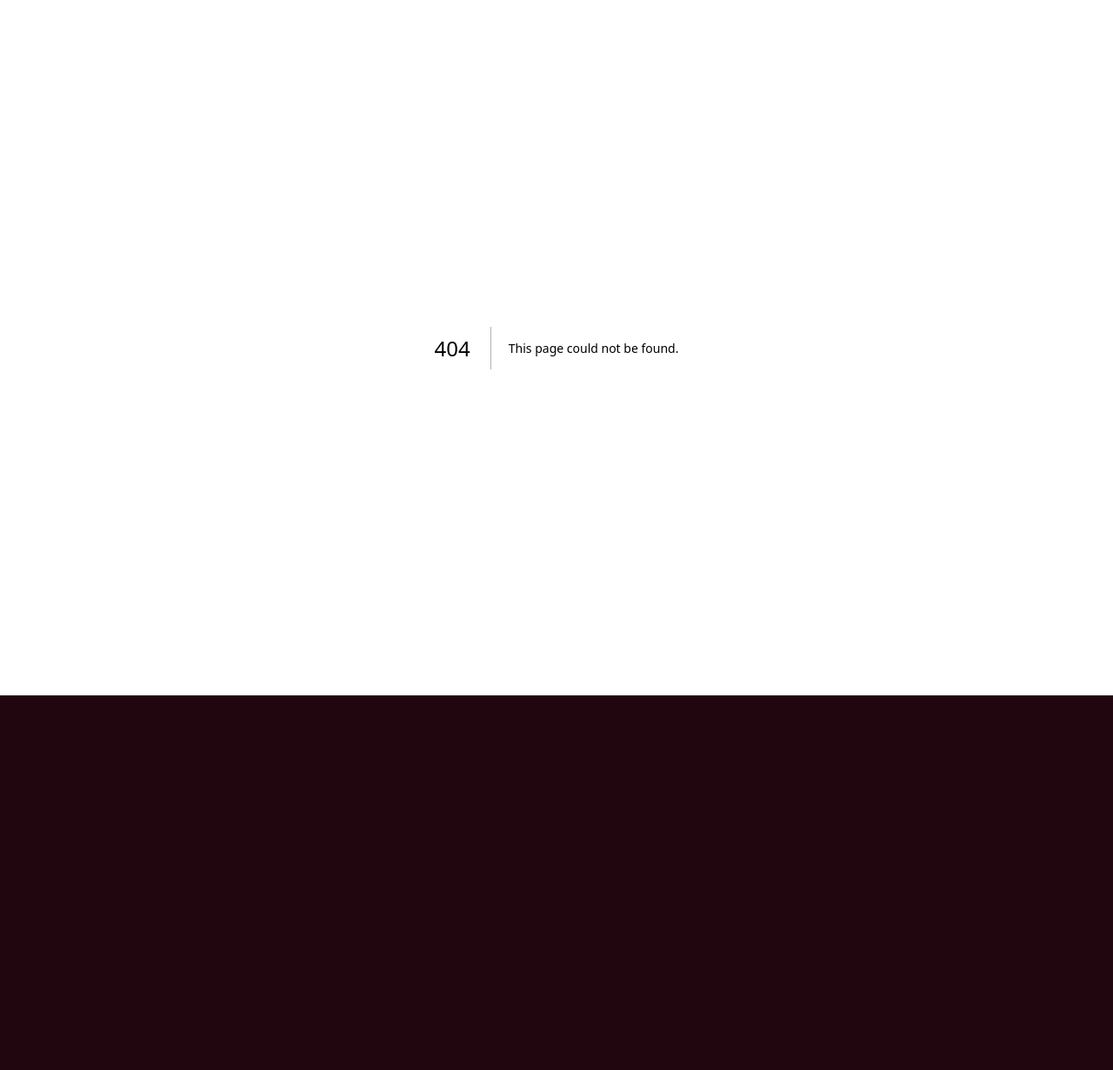
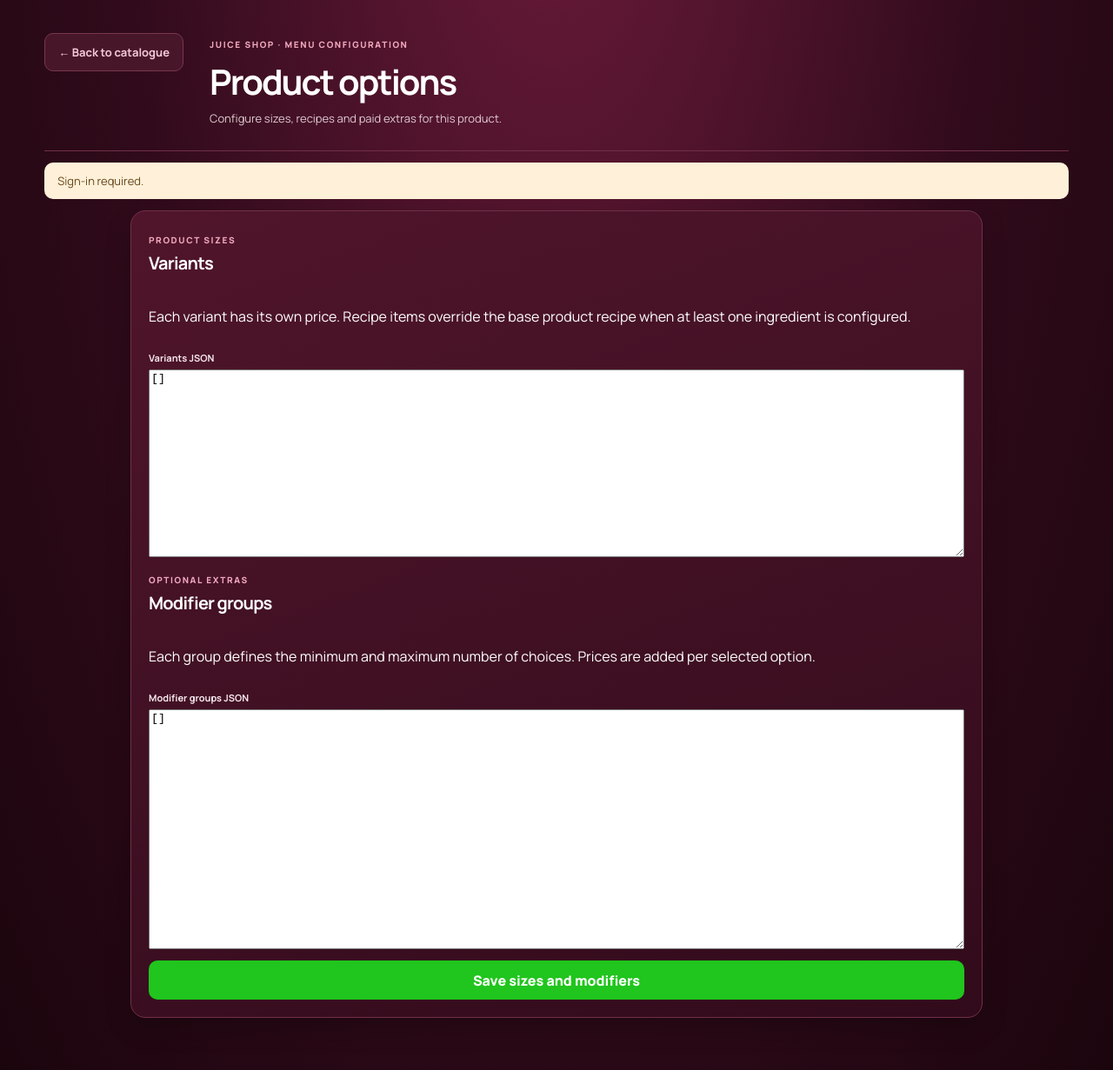
Before and after one commit to hasibhasib12/Juice-shop-, a Next.js app: page /catalog/1/options in a window 1280 px wide. Before the commit this address had no page. Shown: the whole page at 87% size. Before the commit the page ends 800 px from the top, so only its background shows below. Built offline with nearby package versions, Linux system fonts and the light colour scheme; no server answers.

Commit message:
Add catalogue screen for product sizes and modifiers

```diff
--- /dev/null
+++ b/app/catalog/[id]/options/page.tsx
@@ -0,0 +1,53 @@
+"use client";
+
+import Link from "next/link";
+import { useEffect, useState } from "react";
+import { useParams } from "next/navigation";
+
+type Config = { variants: { name: string; priceMinor: number; sku?: string | null; active?: boolean; recipeItems?: { ingredientId: string; quantity: number }[] }[]; modifierGroups: { name: string; required?: boolean; minSelections?: number; maxSelections?: number; active?: boolean; options: { name: string; priceDeltaMinor?: number; active?: boolean }[] }[] };
+
+export default function ProductOptionsPage() {
+  const params = useParams<{ id: string }>();
+  const [productName, setProductName] = useState("Product options");
+  const [variants, setVariants] = useState("[]");
+  const [groups, setGroups] = useState("[]");
+  const [notice, setNotice] = useState("");
+  const [busy, setBusy] = useState(false);
+
+  useEffect(() => {
+    fetch(`/api/admin/products/${params.id}/options`, { cache: "no-store" })
+      .then(async response => { const data = await response.json(); if (!response.ok) throw new Error(data.error || "Could not load product options."); return data; })
+      .then(data => {
+        setProductName(data.name || "Product options");
+        setVariants(JSON.stringify(data.variants.map((v: {name:string;priceMinor:number;sku:string|null;active:boolean;recipeItems:{ingredientId:string;quantity:string|number}[]}) => ({ name: v.name, priceMinor: v.priceMinor, sku: v.sku, active: v.active, recipeItems: v.recipeItems.map(r => ({ ingredientId: r.ingredientId, quantity: Number(r.quantity) })) })), null, 2));
+        setGroups(JSON.stringify(data.modifierGroups.map((g: {name:string;required:boolean;minSelections:number;maxSelections:number;active:boolean;options:{name:string;priceDeltaMinor:number;active:boolean}[]}) => ({ name: g.name, required: g.required, minSelections: g.minSelections, maxSelections: g.maxSelections, active: g.active, options: g.options.map(o => ({ name: o.name, priceDeltaMinor: o.priceDeltaMinor, active: o.active })) })), null, 2));
+      })
+      .catch(error => setNotice(error instanceof Error ? error.message : "Could not load product options."));
+  }, [params.id]);
+
+  async function save() {
+    setBusy(true); setNotice("");
+    try {
+      const config: Config = { variants: JSON.parse(variants), modifierGroups: JSON.parse(groups) };
+      const response = await fetch(`/api/admin/products/${params.id}/options`, { method: "PUT", headers: { "Content-Type": "application/json" }, body: JSON.stringify(config) });
+      const data = await response.json();
+      if (!response.ok) throw new Error(data.error || "Could not save product options.");
+      setNotice("Sizes and modifiers saved. The POS menu will use the updated choices.");
+    } catch (error) { setNotice(error instanceof Error ? error.message : "Invalid options configuration."); }
+    finally { setBusy(false); }
+  }
+
+  return <main className="catalog-admin">
+    <header className="catalog-admin-header"><Link href="/catalog" className="catalog-back">← Back to catalogue</Link><div><span>JUICE SHOP · MENU CONFIGURATION</span><h1>{productName}</h1><p>Configure sizes, recipes and paid extras for this product.</p></div></header>
+    {notice && <p className="catalog-notice" role="status">{notice}</p>}
+    <section className="catalog-editor" style={{ maxWidth: 980, margin: "0 auto" }}>
+      <div className="catalog-section-head"><div><span>PRODUCT SIZES</span><h2>Variants</h2></div></div>
+      <p>Each variant has its own price. Recipe items override the base product recipe when at least one ingredient is configured.</p>
+      <label>Variants JSON<textarea rows={14} spellCheck={false} value={variants} onChange={e => setVariants(e.target.value)} /></label>
+      <div className="catalog-section-head"><div><span>OPTIONAL EXTRAS</span><h2>Modifier groups</h2></div></div>
+      <p>Each group defines the minimum and maximum number of choices. Prices are added per selected option.</p>
+      <label>Modifier groups JSON<textarea rows={18} spellCheck={false} value={groups} onChange={e => setGroups(e.target.value)} /></label>
+      <button className="catalog-primary" disabled={busy} onClick={() => void save()}>{busy ? "Saving…" : "Save sizes and modifiers"}</button>
+    </section>
+  </main>;
+}
```
